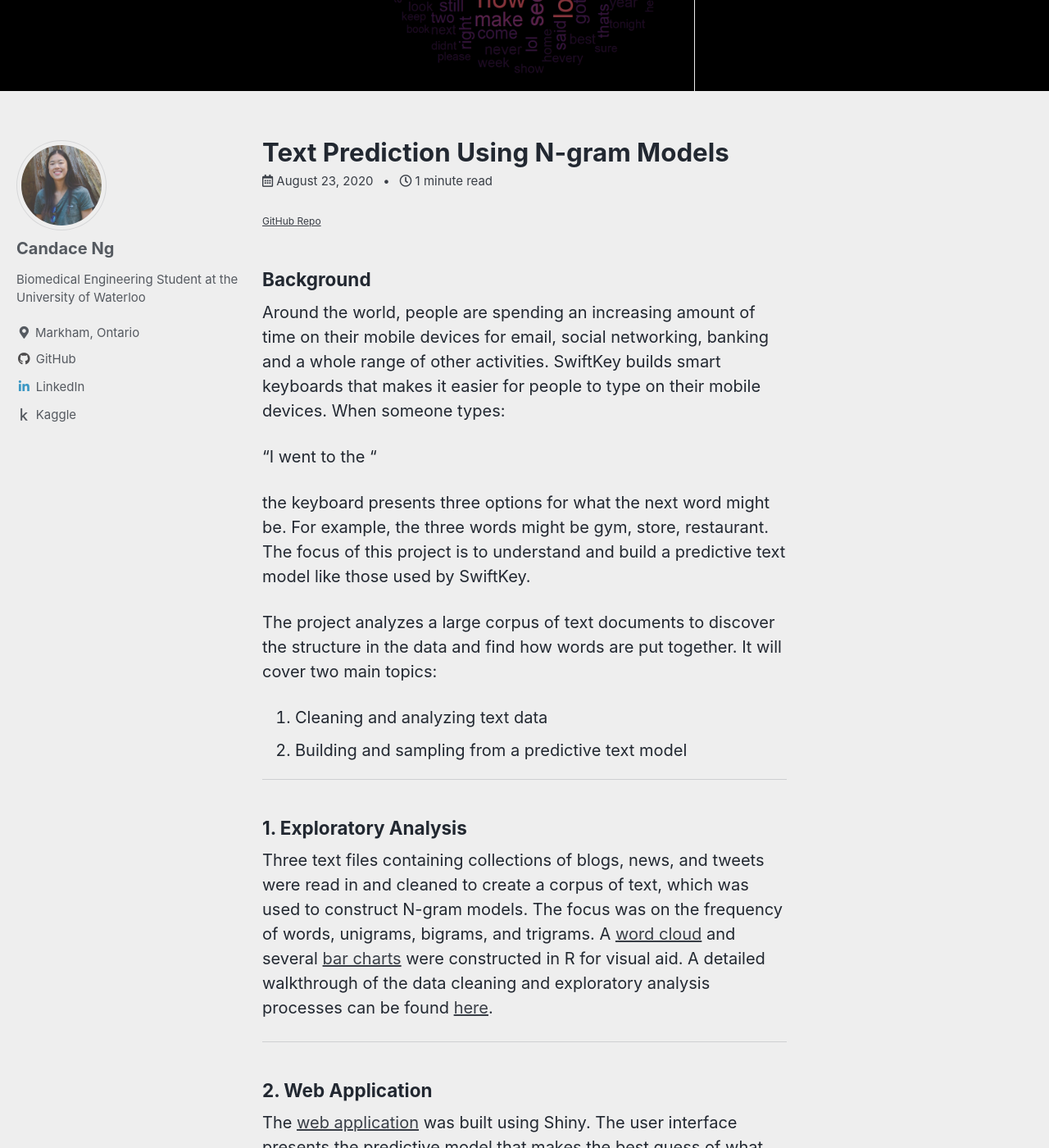
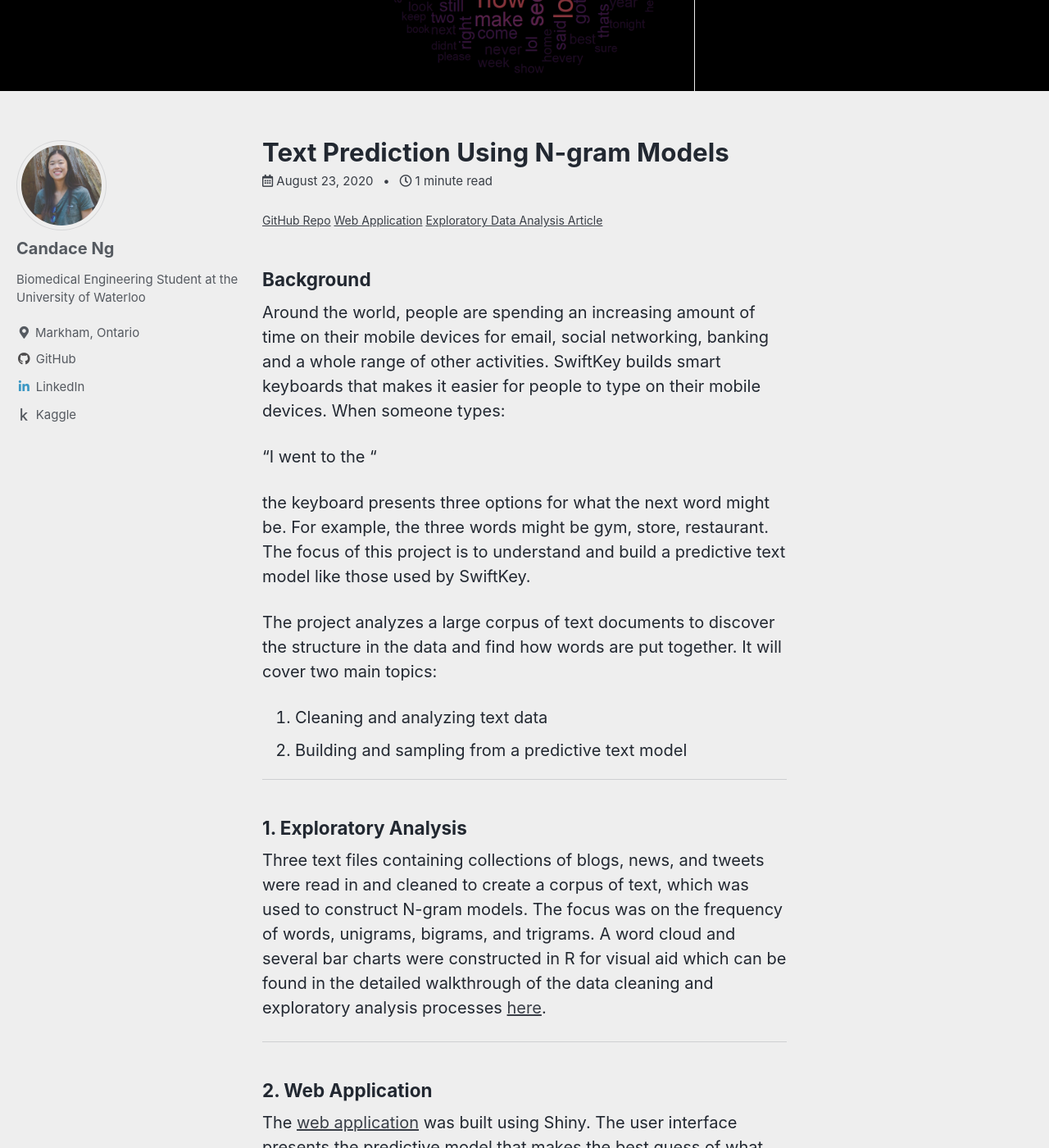
Before and after one commit to candaceng/candaceng, a Jekyll site: the page built from _posts/2020-08-23-text-prediction-ngrams.md, in a window 1280 px wide and 1400 px high, scrolled down 370 px. Shown: the whole window at 82% size. Built offline with Jekyll 4.4.1, drawn with Linux system fonts in a browser that asks for light colours; cached includes are drawn as plain includes.

Commit message:
post update

```diff
--- a/_posts/2020-08-23-text-prediction-ngrams.md
+++ b/_posts/2020-08-23-text-prediction-ngrams.md
@@ -7,7 +7,11 @@ header:
 excerpt: "Web application that predicts the next word of a partial sentence using N-gram language models"
 mathjax: "true"
 ---
-<a style="font-size: 12px;" href="https://github.com/candaceng/data-science-capstone">GitHub Repo</a>
+<span style="font-size: 14px;">
+    <a href="https://github.com/candaceng/data-science-capstone">GitHub Repo</a>
+    <a href="https://candaceng.shinyapps.io/Text_Prediction_Using_N-grams/">Web Application</a>
+    <a href="https://rpubs.com/candaceng/exploratory-analysis">Exploratory Data Analysis Article</a>
+</span>
 
 ### Background
 
@@ -26,7 +30,7 @@ The project analyzes a large corpus of text documents to discover the structure
 
 ### 1. Exploratory Analysis
 
-Three text files containing collections of blogs, news, and tweets were read in and cleaned to create a corpus of text, which was used to construct N-gram models. The focus was on the frequency of words, unigrams, bigrams, and trigrams. A [word cloud](https://github.com/candaceng/data-science-capstone/blob/master/2.%20Web%20Application/R%20Presentation/wordcloud.png) and several [bar charts](https://github.com/candaceng/data-science-capstone/blob/master/2.%20Web%20Application/R%20Presentation/ngram-barcharts.png) were constructed in R for visual aid. A detailed walkthrough of the data cleaning and exploratory analysis processes can be found [here](https://rpubs.com/candaceng/exploratory-analysis).
+Three text files containing collections of blogs, news, and tweets were read in and cleaned to create a corpus of text, which was used to construct N-gram models. The focus was on the frequency of words, unigrams, bigrams, and trigrams. A word cloud and several bar charts were constructed in R for visual aid which can be found in the detailed walkthrough of the data cleaning and exploratory analysis processes [here](https://rpubs.com/candaceng/exploratory-analysis).
 
 --------------------------------------------------------------------------------
 
```
Also changed, not shown: _posts/2020-04-23-virtual-trading.md (+1 -1 lines).
